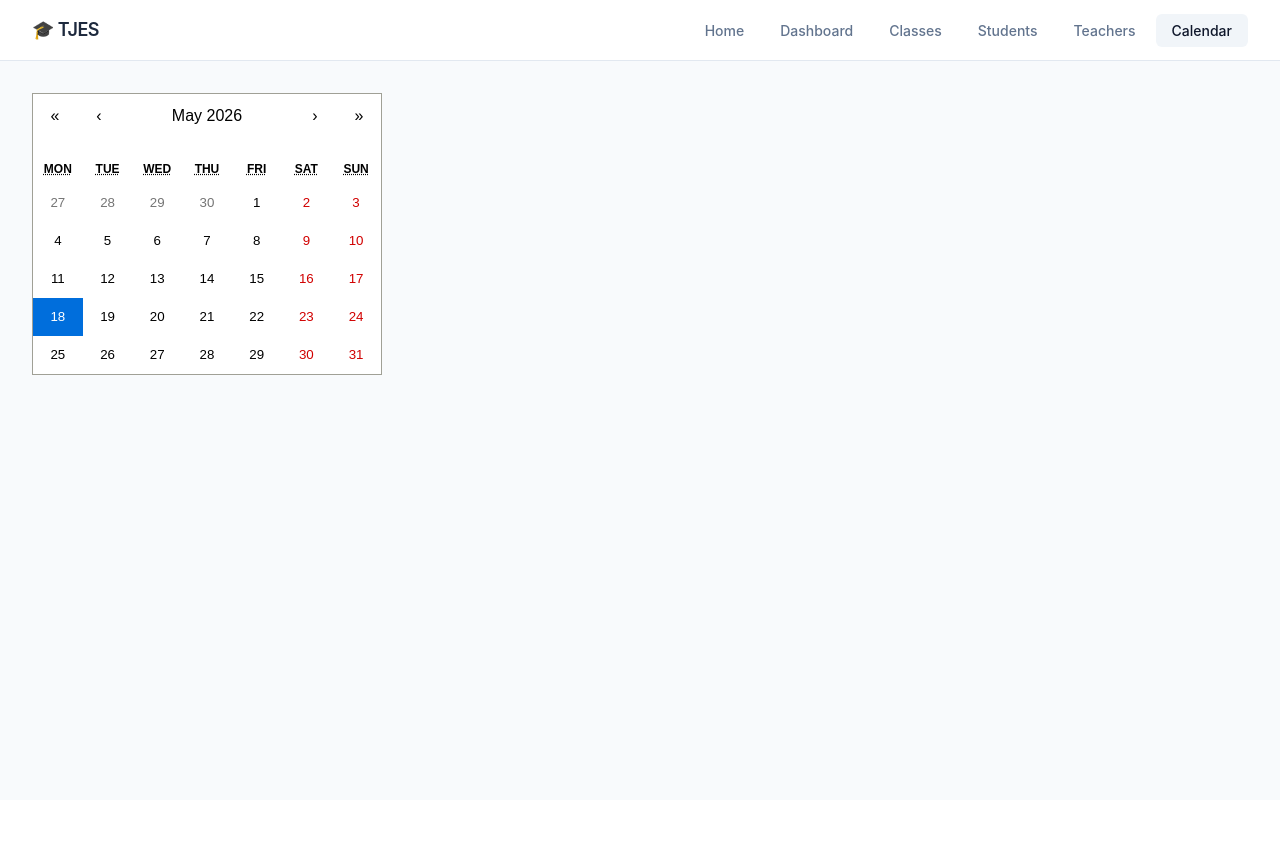
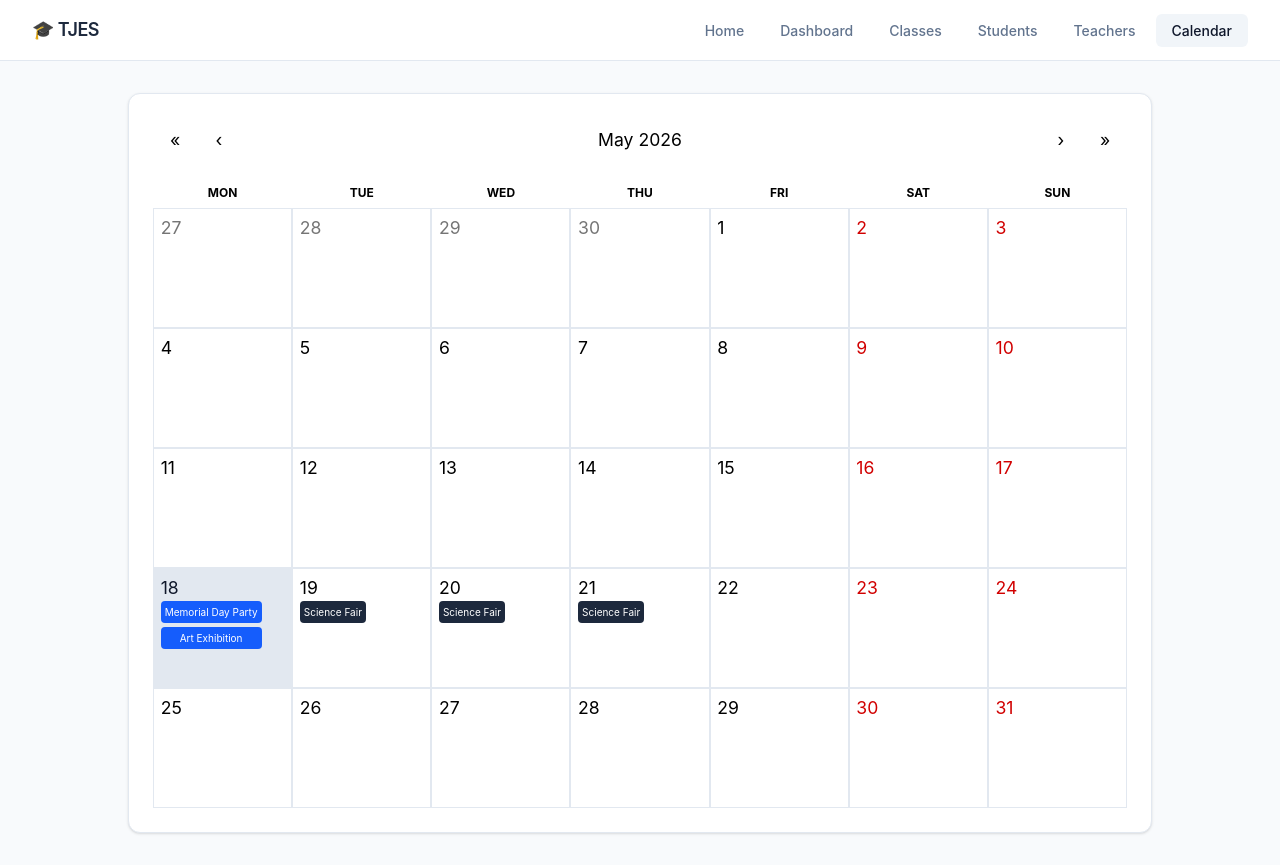
Before and after one commit to SeungwooDY/forge-week1-project, a React (Vite) app: page /calendar in a window 1280 px wide. Before the commit the page ends 800 px from the top, so only its background shows below. Built offline with nearby package versions, Linux system fonts and the light colour scheme.

Commit message:
calendar with mock data

```diff
--- a/src/components/Sidebar.jsx
+++ /dev/null
@@ -1,42 +0,0 @@
-import { Link, useLocation } from 'react-router-dom'
-
-const links = [
-    { to: '/', label: 'Home' },
-    { to: '/dashboard', label: 'Dashboard' },
-    { to: '/classes', label: 'Classes' },
-    { to: '/students', label: 'Students' },
-    { to: '/teachers', label: 'Teachers' },
-    { to: '/calendar', label: 'Calendar' },
-]
-
-export default function Navbar() {
-    const { pathname } = useLocation()
-
-    return (
-        <nav className="flex flex-col items-center w-56 h-screen px-8 py-4 bg-white border-r border-slate-200">
-            <span className="text-slate-800 font-semibold tracking-tight mb-6 text-lg">
-                🎓 TJES
-            </span>
-
-            <ul className="flex flex-col gap-1">
-                {links.map(({ to, label }) => {
-                    const active = pathname === to
-                    return (
-                        <li key={to}>
-                            <Link
-                                to={to}
-                                className={`px-4 py-2 rounded-md text-sm font-medium transition-colors duration-150
-                                    ${active
-                                        ? 'bg-slate-100 text-slate-900'
-                                        : 'text-slate-500 hover:text-slate-800 hover:bg-slate-50'
-                                    }`}
-                            >
-                                {label}
-                            </Link>
-                        </li>
-                    )
-                })}
-            </ul>
-        </nav>
-    )
-}
--- a/src/pages/Calendar.jsx
+++ b/src/pages/Calendar.jsx
@@ -3,34 +3,79 @@ import { useEffect, useState } from "react"
 import ReactCalendar from 'react-calendar'
 import 'react-calendar/dist/Calendar.css';
 import { getAllEvents } from "../utils/events";
+import { isSameDay, isWithinInterval, startOfDay, endOfDay } from "date-fns";
+import '../styles/Calendar.css'
 
 function Calendar() {
     const [date, setDate] = useState(new Date());
     const [events, setEvents] = useState([]);
 
-    try {
-        useEffect(() => {
-            const fetchEvents = async () => {
+    // Fetch events when the component mounts
+    useEffect(() => {
+        const fetchEvents = async () => {
+            try {
                 const eventsData = await getAllEvents();
                 setEvents(eventsData);
+            } catch (error) {
+                console.error("Error fetching events:", error);
             }
+        };
         fetchEvents();
     }, []);
-    } catch (error) {
-        console.error("Error fetching events:", error);
-    }
 
     return (
-        <div className= "min-h-screen bg-slate-50">
-            <div>
-                <Navbar />
-                <div className="p-8">
-                    <ReactCalendar onChange={setDate} value={date} />
+        <div className="min-h-screen bg-slate-50">
+            <Navbar />
+            <div className="flex justify-center p-8">
+
+                {/* Creates large white box for calendar */}
+                <div className="w-full max-w-5xl bg-white p-6 rounded-xl shadow-sm border border-slate-200">
+
+                    {/* Calendar Component */}
+                    <ReactCalendar
+                        onChange={setDate}
+                        value={date}
+                        tileContent={({ date, view }) => {
+
+                            // Only show events on the month view
+                            if (view === 'month') {
+                                // Check if calendar date falls within start and end date
+                                const dayEvents = events.filter(event => {
+                                    return isWithinInterval(date, {
+                                        start: startOfDay(event.start_date),
+                                        end: endOfDay(event.end_date)
+                                        });
+                                    });
+
+                                // If there are events on this day, display them in a small box
+                                if (dayEvents.length > 0) {
+                                    return (
+                                        <div className="flex flex-col gap-1 mt-1">
+                                            {dayEvents.map(event => {
+                                                // Use different background colors for ongoing and non-ongoing events
+                                                const badgeColor = event.ongoing ? 'bg-blue-600' : 'bg-slate-800';
+
+                                                return (
+                                                    <div
+                                                        key={event.id}
+                                                        title={event.title}
+                                                        className={`text-[10px] px-1 py-0.5 rounded-sm truncate text-white ${badgeColor}`}
+                                                    >
+                                                        {event.title}
+                                                    </div>
+                                                );
+                                            })}
+                                        </div>
+                                    );
+                                }
+                            }
+                            // Return null for days without events or when not in month view
+                            return null;
+                        }}
+                    />
                 </div>
-
             </div>
         </div>
     )
 }
-
 export default Calendar
--- a/src/pages/ClassPage.jsx
+++ b/src/pages/ClassPage.jsx
@@ -1,9 +1,6 @@
-import Sidebar from '../components/Sidebar'
-
 function ClassPage() {
     return (
         <div>
-            <Sidebar />
         </div>
     )
 }
--- a/src/pages/Classes.jsx
+++ b/src/pages/Classes.jsx
@@ -1,9 +1,6 @@
-import Sidebar from '../components/Sidebar'
-
 function Classes() {
     return (
         <div>
-            <Sidebar />
         </div>
     )
 }
--- a/src/pages/Dashboard.jsx
+++ b/src/pages/Dashboard.jsx
@@ -1,9 +1,6 @@
-import Sidebar from '../components/Sidebar'
-
 function Dashboard() {
     return (
         <div>
-            <Sidebar />
         </div>
     )
 }
--- a/src/pages/Students.jsx
+++ b/src/pages/Students.jsx
@@ -1,9 +1,6 @@
-import Sidebar from '../components/Sidebar'
-
 function Students() {
     return (
         <div>
-            <Sidebar />
         </div>
     )
 }
--- a/src/pages/Teachers.jsx
+++ b/src/pages/Teachers.jsx
@@ -1,9 +1,6 @@
-import Sidebar from '../components/Sidebar'
-
 function Teachers() {
     return (
         <div>
-            <Sidebar />
         </div>
     )
 }
--- /dev/null
+++ b/src/styles/Calendar.css
@@ -0,0 +1,30 @@
+.react-calendar {
+  width: 100% !important;
+  max-width: 100% !important;
+  border: none !important;
+  font-family: inherit !important;
+}
+.react-calendar__tile {
+  height: 120px;
+  display: flex !important;
+  flex-direction: column;
+  justify-content: flex-start !important;
+  padding-top: 10px !important;
+  border: 1px solid #e2e8f0 !important;
+}
+.react-calendar__tile--now {
+  background: #f8fafc !important;
+}
+
+.react-calendar__tile--active {
+  background: #e2e8f0 !important;
+  color: #0f172a !important;
+}
+
+.react-calendar button {
+  font-size: 1.1rem !important;
+}
+
+.react-calendar abbr {
+  text-decoration: none !important;
+}
--- a/src/utils/events.js
+++ b/src/utils/events.js
@@ -2,15 +2,25 @@ export const getAllEvents = async () => {
     return [
         {
             id: 1,
-            title: "Math Final",
+            title: "Memorial Day Party",
             start_date: new Date(),
-            end_date: new Date()
+            end_date: new Date(),
+            ongoing: true
         },
         {
             id: 2,
             title: "Science Fair",
+            /* Set start_date to tomorrow and end_date to the day after tomorrow */
             start_date: new Date(new Date().setDate(new Date().getDate() + 1)),
-            end_date: new Date(new Date().setDate(new Date().getDate() + 2))
+            end_date: new Date(new Date().setDate(new Date().getDate() + 3)),
+            ongoing: false
+        },
+        {
+            id: 3,
+            title: "Art Exhibition",
+            start_date: new Date(),
+            end_date: new Date(),
+            ongoing: true
         }
     ];
 }
```
